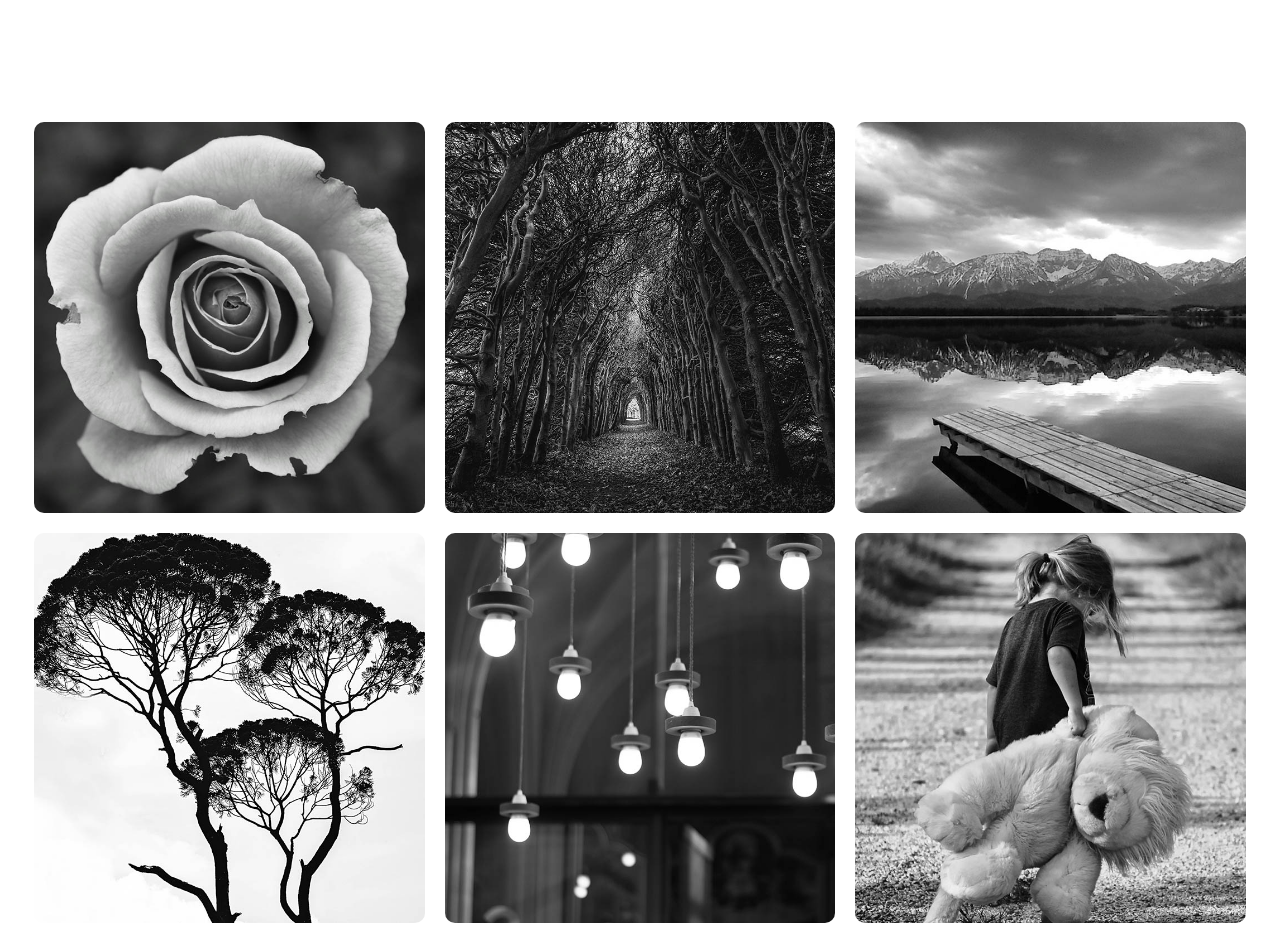
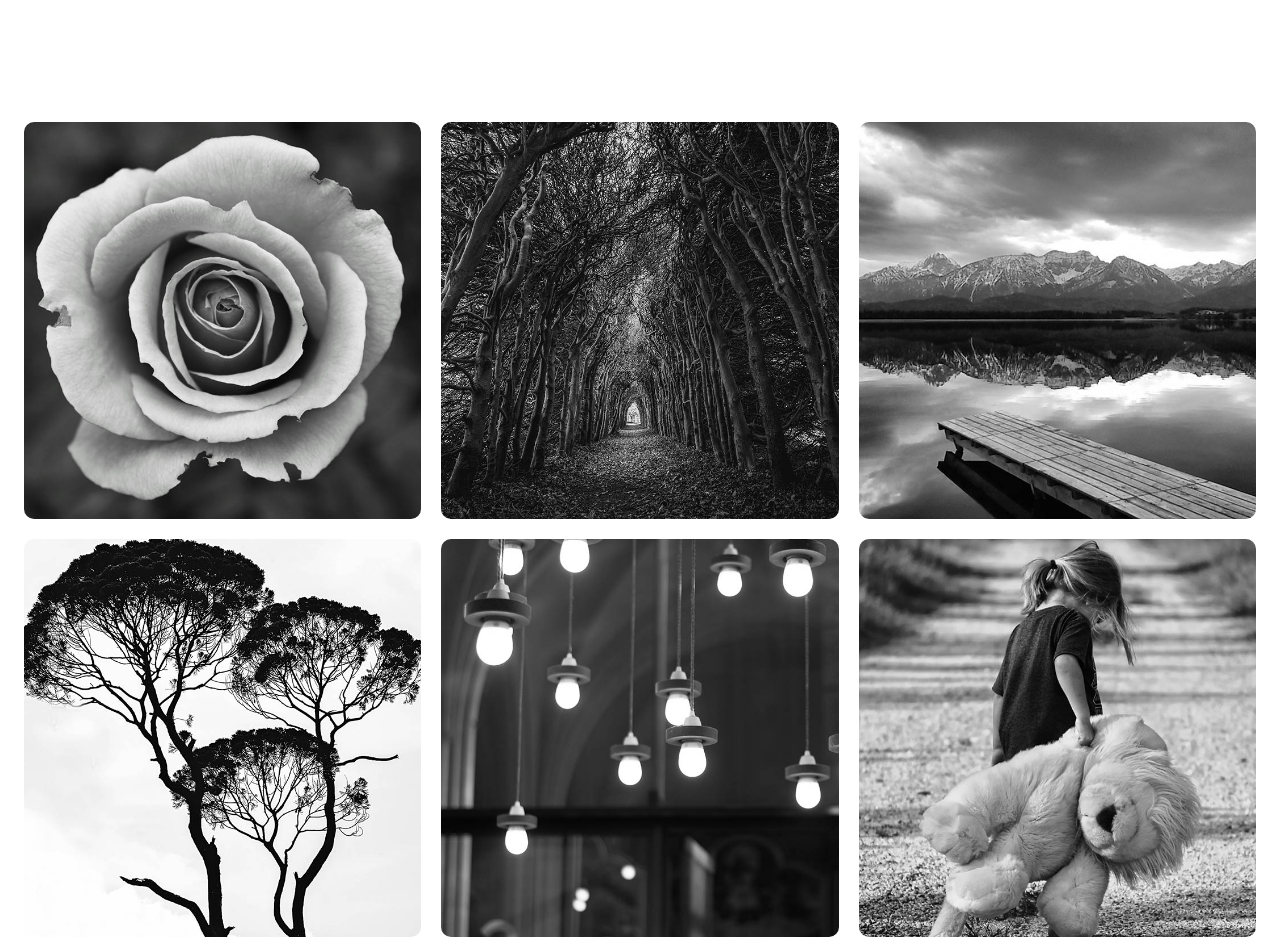
Before and after one commit to Yuvyuvon/Lumina-Creative, a plain HTML site: page index.html in a window 1280 px wide. Shown: the part 460-1400 px from the top of the page. Drawn offline with nearby package versions, Linux system fonts and the light colour scheme.

Commit message:
Gallery from flex to grid

```diff
--- a/css/style-index.css
+++ b/css/style-index.css
@@ -1,12 +1,12 @@
-.gallery-flex {
-  display: flex;
+.gallery-grid {
+  display: grid;
+  grid-template-columns: 1fr 1fr 1fr;
+  grid-auto-rows: 1fr;
   justify-content: center;
-  flex-wrap: wrap;
   gap: 20px;
 }
 
 .gallery-item {
-  width: calc(33.333% - 20px);
   border-radius: 10px;
 }
 
--- a/index.html
+++ b/index.html
@@ -50,7 +50,7 @@
       </div>
     </section>
     <section class="gallery">
-      <div class="container container-lg gallery-flex">
+      <div class="container container-lg gallery-grid">
         <div class="gallery-item">
           <a
             href="images/image1.jpg"
```
